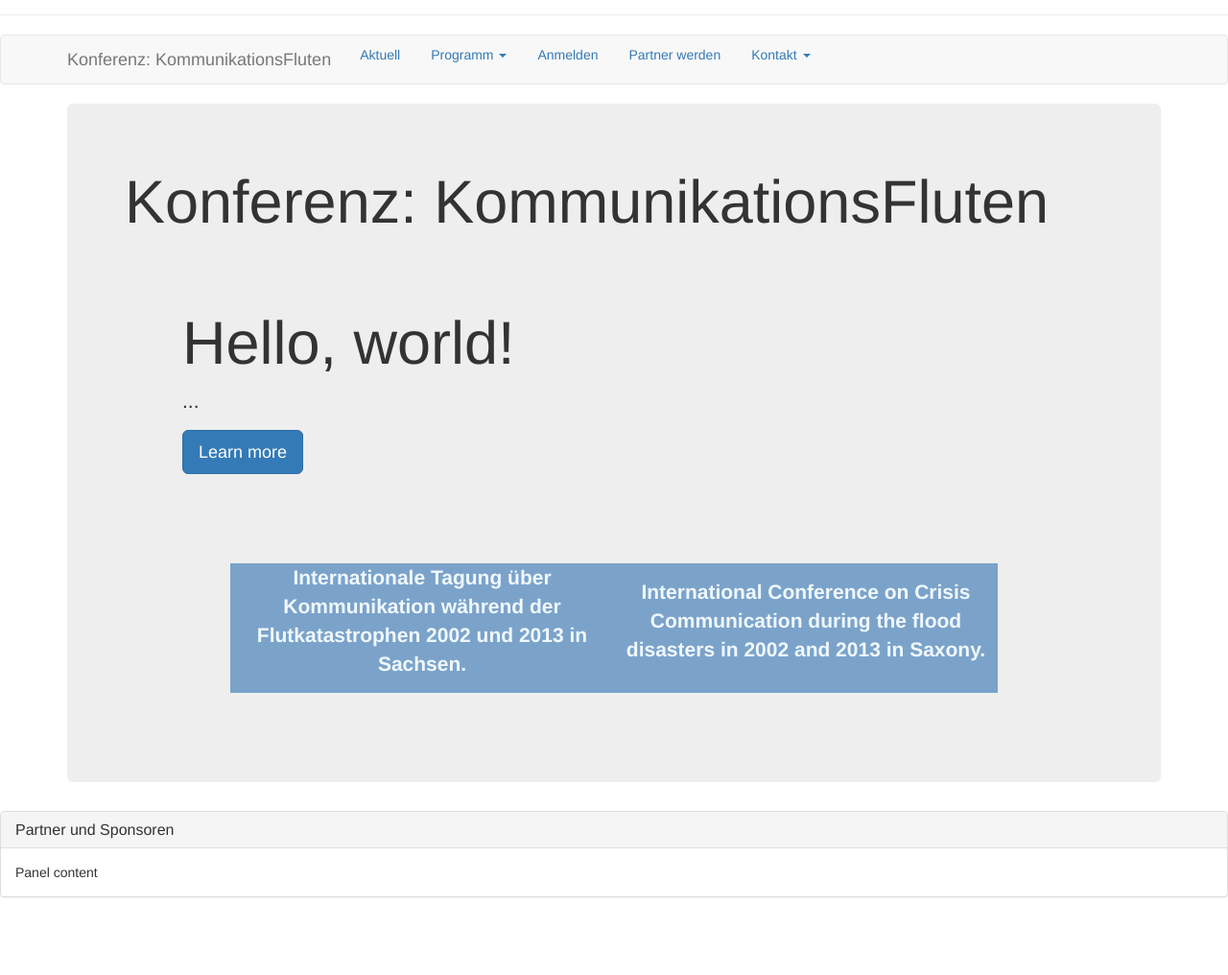
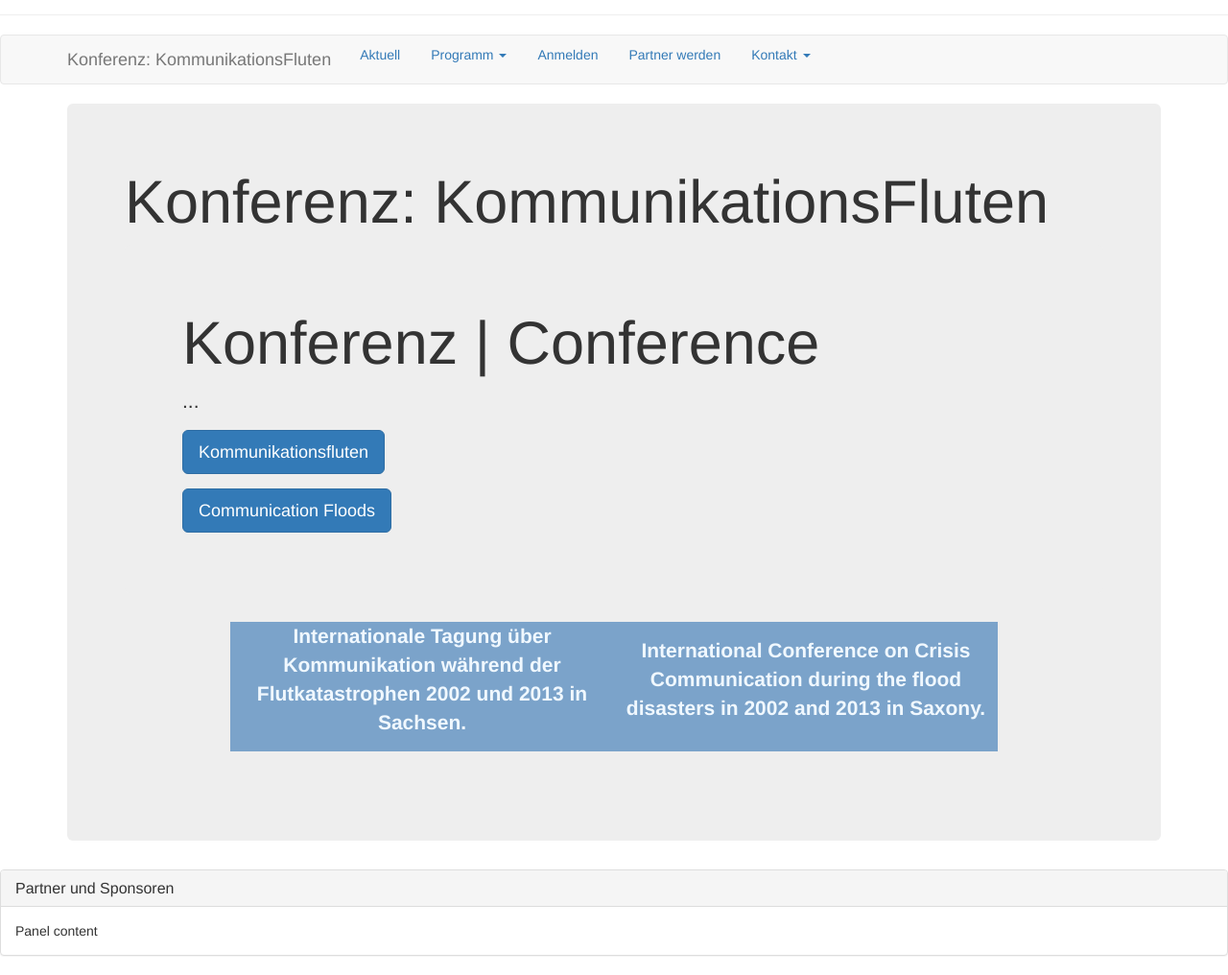
Before and after one commit to susedev/test, a Jekyll site: the page built from index.html, in a window 1280 px wide, cut to the strip 192-1208 px from the top of the page. Shown: the whole strip at 96% size. Built offline with Jekyll 4.4.1, drawn with Linux system fonts in a browser that asks for light colours; before the commit the page ends 1147 px from its top, so only the background shows below that.

Commit message:
Edit from JekyllCMS

```diff
--- a/index.html
+++ b/index.html
@@ -3,11 +3,13 @@ layout: home
 title: Home
 ---
 <div class="jumbotron">
-<h1>Hello, world!</h1>
+<h1>Konferenz | Conference</h1>
 
 <p>...</p>
 
-<p><a class="btn btn-primary btn-lg" href="#" role="button">Learn more</a></p>
+<p><a class="btn btn-primary btn-lg" href="http://eijc.github.io/data/konferenz-kommunikationsfluten.html" role="button">Kommunikationsfluten</a></p>
+
+<p><a class="btn btn-primary btn-lg" href="http://eijc.github.io/data/conference-communication-floods.html" role="button">Communication Floods</a></p>
 </div>
 
 <table align="center" border="0" cellpadding="20" cellspacing="0" style="width: 800px;">
```
